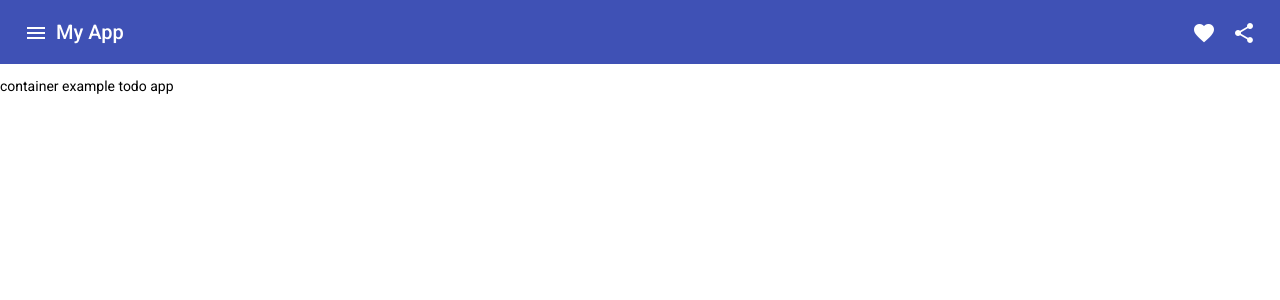
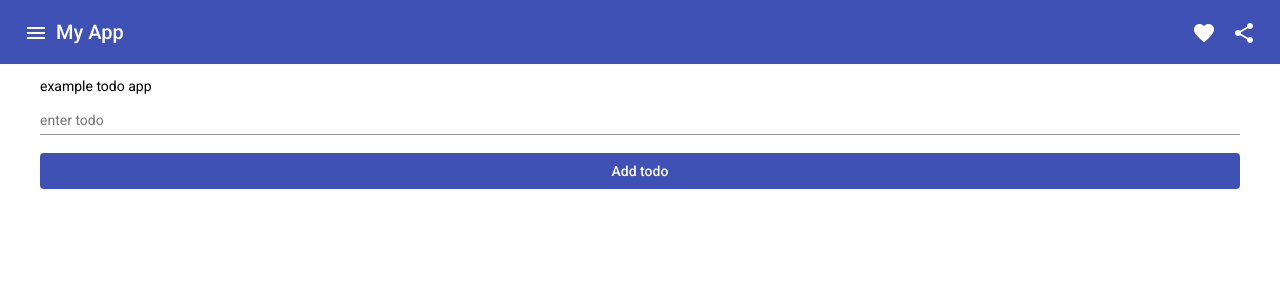
Before and after one commit to RYAZHAPOVILNUR/ilnur, an Angular app: page / in a window 1280 px wide. Shown: the top 300 px of the page. Built offline with nearby package versions, Linux system fonts and the light colour scheme.

Commit message:
simple todo started

```diff
--- a/apps/blog/src/app/app.component.html
+++ b/apps/blog/src/app/app.component.html
@@ -14,5 +14,14 @@
   </mat-toolbar>
 </p>
 
-container
-example todo app
+<div style='max-width: 1200px; margin: 0 auto; display: flex; flex-direction: column'>
+  example todo app
+  <mat-form-field class="example-full-width">
+    <mat-label>enter todo</mat-label>
+    <input label='todo' matInput [(ngModel)]='todoName'>
+  </mat-form-field>
+  <ng-container *ngFor='let todo of todos'>
+    <span>{{todo.title}}</span>
+  </ng-container>
+  <button (click)='createTodo()' color='primary' mat-flat-button>Add todo</button>
+</div>
--- a/apps/blog/src/app/app.component.ts
+++ b/apps/blog/src/app/app.component.ts
@@ -1,4 +1,10 @@
 import { Component } from '@angular/core';
+
+interface Todo {
+  id: number;
+  title: string;
+  checked: boolean
+}
 
 @Component({
   selector: 'ilnur-root',
@@ -7,4 +13,17 @@ import { Component } from '@angular/core';
 })
 export class AppComponent {
   title = 'blog';
+
+  todos: Todo[] = []
+  todoName: string
+
+  createTodo() {
+    const newTodo: Todo = {
+      id: new Date().getTime(),
+      title: this.todoName,
+      checked: false
+    }
+
+    this.todos.push(newTodo)
+  }
 }
```
Also changed, not shown: apps/blog/src/app/app.module.ts (+13 -1 lines).
